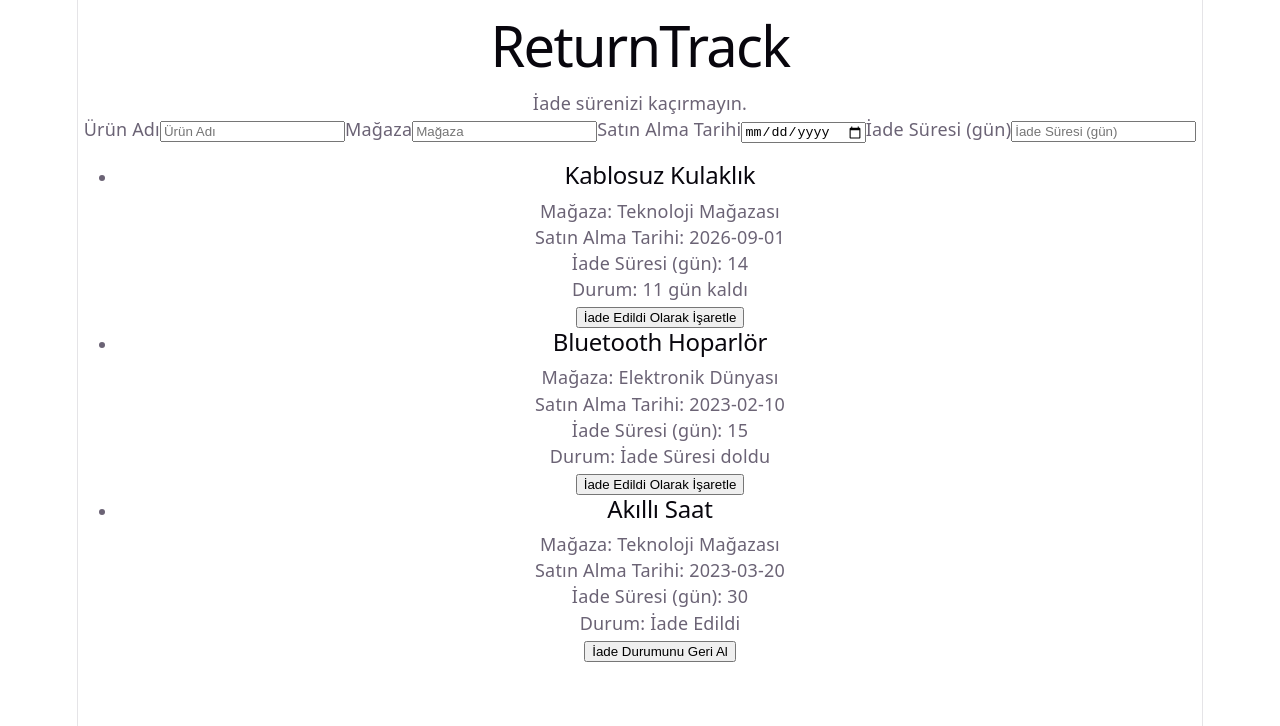
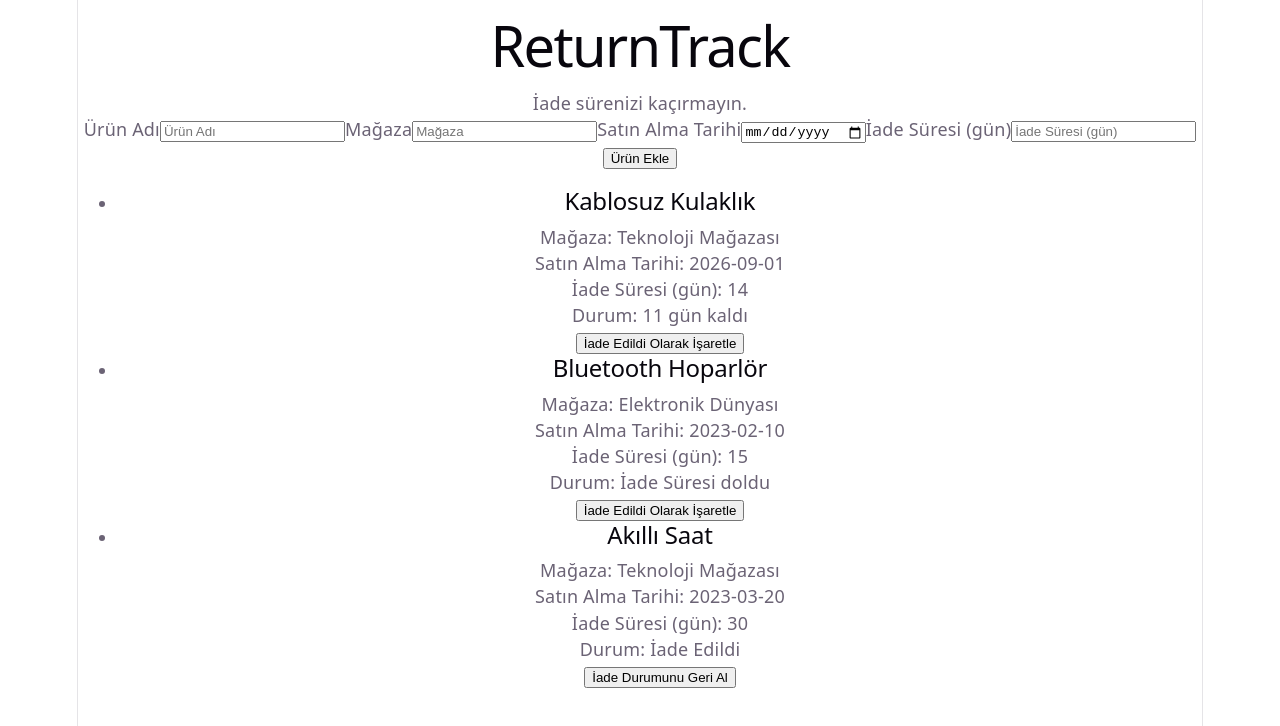
Before and after one commit to yigityilmaz16/return-track, a React (Vite) app: page / in a window 1280 px wide. Shown: the top 726 px of the page. Built offline with nearby package versions, Linux system fonts and the light colour scheme.

Commit message:
feat: add products from form

```diff
--- a/src/App.jsx
+++ b/src/App.jsx
@@ -18,12 +18,21 @@ function App() {
       }),
     )
   }
+  function addProduct(newProduct) {
+    const newProductWithId = {
+      ...newProduct,
+      id: Date.now(),
+      isReturned: false,
+    }
+    newProductWithId.returnPeriodDays = Number(newProductWithId.returnPeriodDays)
+   setProducts((currentProducts) => [newProductWithId, ...currentProducts])
+  }
 
   return (
     <main>
       <h1>ReturnTrack</h1>
       <p>İade sürenizi kaçırmayın.</p>
-      <ProductForm />
+      <ProductForm onAddProduct={addProduct} />
       <ul className="ProductList">
         {products.map((product) => (
           <ProductCard
--- a/src/components/ProductForm.jsx
+++ b/src/components/ProductForm.jsx
@@ -1,6 +1,6 @@
 import {useState} from 'react';
 
-function ProductForm() {
+function ProductForm({ onAddProduct }) {
     const [formData, setFormData] = useState({
         name: '',
         store: '',
@@ -15,17 +15,40 @@ function ProductForm() {
             [name]: value,
         }));
     }
+    function handleSubmit(event) {
+        event.preventDefault();
+        const name = formData.name.trim();
+        const store = formData.store.trim();
+        if(!formData.purchaseDate || formData.returnPeriodDays <= 0 || !name || !store) {
+            alert("Lütfen tüm alanları doğru şekilde doldurun.");
+            return;
+        }
+        const newProduct = {
+            name: name,
+            store: store,
+            purchaseDate: formData.purchaseDate,
+            returnPeriodDays: Number(formData.returnPeriodDays),
+        };
+        onAddProduct(newProduct);
+        setFormData({
+            name: '',
+            store: '',
+            purchaseDate: '',
+            returnPeriodDays: '',
+        });
+    }
 
     return(
-        <form className="ProductForm">
+        <form className="ProductForm" onSubmit={handleSubmit}>
           <label htmlFor="name">Ürün Adı</label>
-          <input type="text" name="name" id="name" placeholder="Ürün Adı" value={formData.name} onChange={handleChange} />
+          <input type="text" name="name" id="name" placeholder="Ürün Adı" value={formData.name} onChange={handleChange} required />
           <label htmlFor="store">Mağaza</label>
-          <input type="text" name="store" id="store" placeholder="Mağaza" value={formData.store} onChange={handleChange} />
+          <input type="text" name="store" id="store" placeholder="Mağaza" value={formData.store} onChange={handleChange} required />
           <label htmlFor="purchaseDate">Satın Alma Tarihi</label>
-          <input type="date" name="purchaseDate" id="purchaseDate" placeholder="Satın Alma Tarihi" value={formData.purchaseDate} onChange={handleChange} />
+          <input type="date" name="purchaseDate" id="purchaseDate" placeholder="Satın Alma Tarihi" value={formData.purchaseDate} onChange={handleChange} required />
           <label htmlFor="returnPeriodDays">İade Süresi (gün)</label>
-          <input type="number" name="returnPeriodDays" id="returnPeriodDays" placeholder="İade Süresi (gün)" min="1" value={formData.returnPeriodDays} onChange={handleChange} />
+          <input type="number" name="returnPeriodDays" id="returnPeriodDays" placeholder="İade Süresi (gün)" min="1" value={formData.returnPeriodDays} onChange={handleChange} required />
+          <button type="submit">Ürün Ekle</button>
         </form>
     )
 
```
